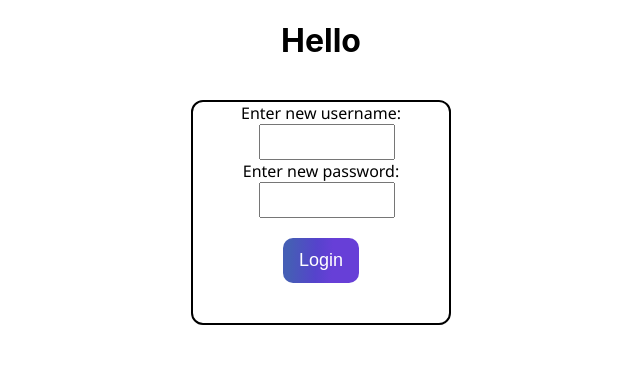
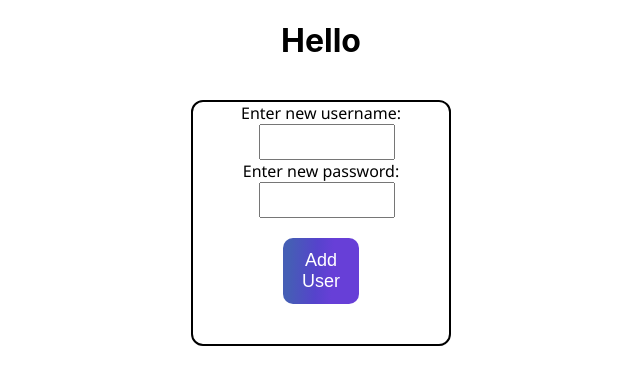
Before and after one commit to Zack-D-44/Login-System, a React (Create React App) app in the folder client/login-system/: page /Logged-in in a window 1280 px wide. Both pictures are taken after a click on the button "Add New user". Shown: the top 384 px of the page, without its empty margins (319-959 px from the left). Built offline with nearby package versions, Linux system fonts and the light colour scheme.

Commit message:
Changing Add user button text

```diff
--- a/client/login-system/src/Components/newUser.jsx
+++ b/client/login-system/src/Components/newUser.jsx
@@ -12,7 +12,7 @@ export default function NewUserForm(){
             <label htmlFor="password-textbar">Enter new password:</label>
             <input type="text" id="password-textbar" />
             <br />
-            <button id="add-user">Login</button>
+            <button id="add-user">Add User</button>
         </div>
     );
 }
```
